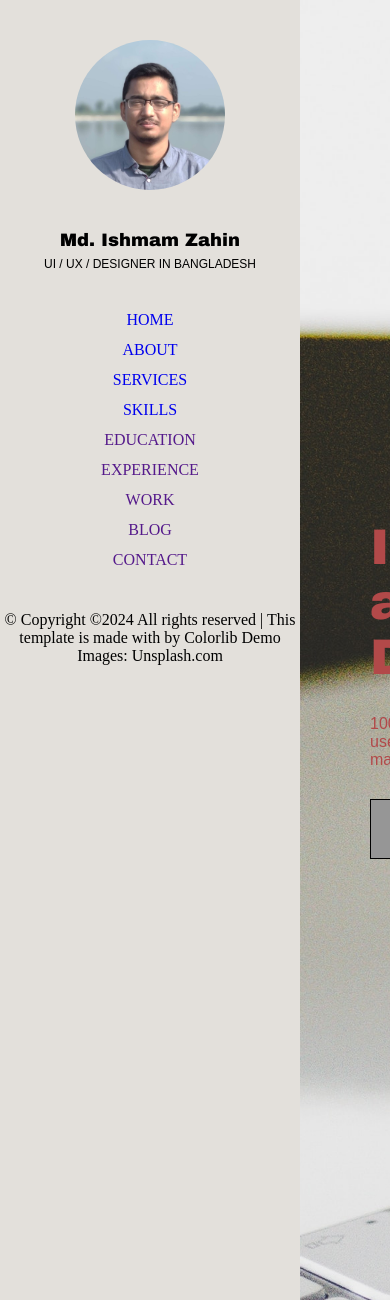
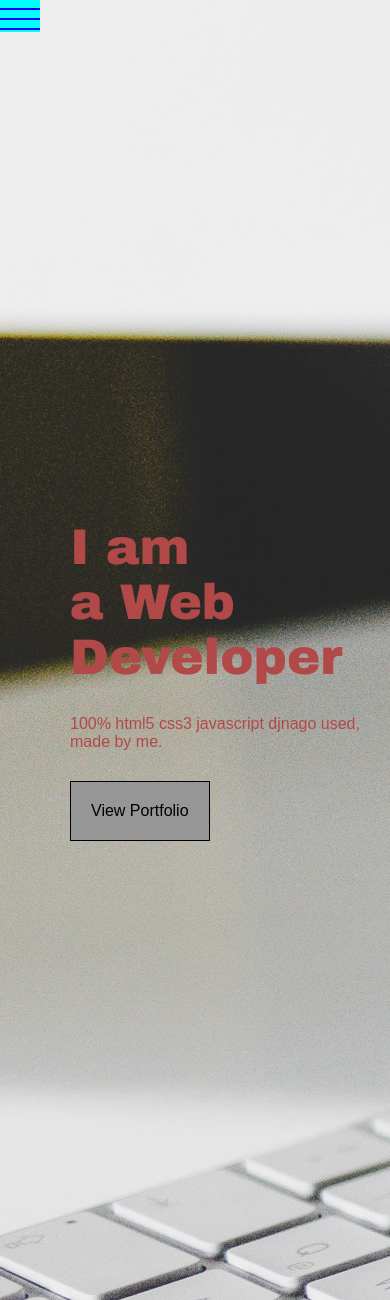
Before and after one commit to Ishmam-Zahin/final_portFolio_website, a Django app: page / in a window 390 px wide. Shown: the top 1300 px of the page. Run offline with Django 5.2, Linux system fonts and the light colour scheme.

Commit message:
added phone

```diff
--- /dev/null
+++ b/mywebsite/static/style.css
@@ -0,0 +1,174 @@
+*{
+    box-sizing: border-box;
+    margin: 0;
+    padding: 0;
+}
+body{
+    width: 100vw;
+    height: 100vh;
+}
+.bdy{
+    width: 100%;
+    height: 100%;
+    display: flex;
+    justify-content: center;
+    flex-direction: row;
+    overflow: auto;
+}
+.container{
+    width: 1200px;
+    height: 100%;
+    position: relative;
+    display: grid;
+    grid-template-columns: 300px auto;
+}
+.linkscontsiner{
+    background-color: rgb(227, 224, 219);
+    width: 300px;
+    height: 100vh;
+    position: fixed;
+    overflow-y: auto;
+    display: flex;
+    flex-direction: column;
+    align-items: center;
+}
+.mainpage{
+    background-color: rgb(188, 188, 188);
+    position: absolute;
+    width: calc(100% - 300px);
+    height: fit-content;
+    margin-left: 300px;
+}
+.menubutton{
+    position: fixed;
+    background-color: aqua;
+    height: 32px;
+    width: 40px;
+    z-index: 3;
+    display: none;
+}
+.ownerphoto{
+    display: inline-block;
+    width: 150px;
+    height: 150px;
+    border-radius: 50%;
+    margin-top: 40px;
+}
+.intro{
+    margin-top: 40px;
+}
+.intro .name{
+    font-family: "Arial Black", sans-serif;
+    font-size: large;
+    width: fit-content;
+    margin-left: auto;
+    margin-right: auto;
+}
+.intro .extra{
+    font-family: sans-serif;
+    margin-top: 5px;
+    font-size: 12px;
+    margin-top: 7px;
+}
+.links{
+    list-style-type: none;
+    margin-top: 30px;
+}
+.links li{
+    margin-top: 10px;
+    display: flex;
+    justify-content: center;
+}
+.links li a{
+    text-decoration: none;
+    position: relative;
+    display: block;
+}
+.links li a::after{
+    display: block;
+    content: "";
+    height: 0;
+    width: 0;
+    border: 1px solid rgba(255, 0, 0, 0);
+    margin: auto;
+    transition: width .3s;
+}
+.links li a:hover::after{
+    border-bottom: 1px solid rgb(255, 0, 0);
+    width: 100%;
+}
+.linkscontsiner footer{
+    text-align: center;
+    margin-top: 40px;
+}
+.csHome{
+    width: 100%;
+    height: max(100vh, 740px);
+    position: relative;
+    background-repeat: no-repeat;
+    background-size: cover;
+    opacity: 0;
+
+    transition: opacity 1s;
+}
+.csHome .greetingP1{
+    position: absolute;
+    font-family: "Arial Black", serif;
+    font-size: 50px;
+    margin-left: 70px;
+    visibility: hidden;
+
+    transition: top 2s;
+}
+.csHome .greetingP2{
+    position: absolute;
+    font-family: "Arial Black", serif;
+    font-size: 50px;
+    margin-left: 70px;
+    color: rgb(178, 73, 73);
+    visibility: hidden;
+
+    transition: top 2s;
+}
+.csAbout{
+    background-color: white;
+    width: 100%;
+    height: 100vh;
+}
+.csServices{
+    background-image: url("/static/resources/mainPageBgImage.jpg");
+    background-attachment: fixed;
+    background-repeat: no-repeat;
+    background-size: cover;
+    width: 100%;
+    height: 100vh;
+}
+.csSkills{
+    background-color: white;
+    width: 100%;
+    height: 100vh;
+}
+
+@media screen and (max-width: 750px){
+    .container{
+        width: 100%;
+        display: block;
+        position: relative;
+    }
+    .menubutton{
+        display: block;
+        z-index: 3;
+    }
+    .linkscontsiner{
+        z-index: 2;
+        left: -300px;
+        visibility: hidden;
+
+        transition: left .5s;
+    }
+    .mainpage{
+        z-index: 1;
+        margin-left: 0;
+        width: 100%;
+    }
+}
--- a/mywebsite/templates/index.html
+++ b/mywebsite/templates/index.html
@@ -2,162 +2,35 @@
 <!DOCTYPE html>
 <html lang="en">
 <head>
+    <link rel="stylesheet" href="{% static 'style.css' %}">
     <meta charset="UTF-8">
     <meta name="viewport" content="width=device-width, initial-scale=1.0">
     <title>MyWebsite</title>
-
-<style>
-    *{
-        box-sizing: border-box;
-        margin: 0;
-        padding: 0;
-    }
-    body{
-        width: 100vw;
-        height: 100vh;
-    }
-    .bdy{
-        width: 100%;
-        height: 100%;
-        display: flex;
-        justify-content: center;
-        flex-direction: row;
-        overflow: auto;
-    }
-    .container{
-        width: 1200px;
-        height: 100%;
-        position: relative;
-        display: grid;
-        grid-template-columns: 300px auto;
-    }
-    .linkscontsiner{
-        background-color: rgb(227, 224, 219);
-        width: 300px;
-        height: 100vh;
-        position: fixed;
-        overflow-y: auto;
-        display: flex;
-        flex-direction: column;
-        align-items: center;
-    }
-    .mainpage{
-        background-color: rgb(188, 188, 188);
-        position: absolute;
-        width: calc(100% - 300px);
-        height: fit-content;
-        margin-left: 300px;
-    }
-    .ownerphoto{
-        display: inline-block;
-        width: 150px;
-        height: 150px;
-        border-radius: 50%;
-        margin-top: 40px;
-    }
-    .intro{
-        margin-top: 40px;
-    }
-    .intro .name{
-        font-family: "Arial Black", sans-serif;
-        font-size: large;
-        width: fit-content;
-        margin-left: auto;
-        margin-right: auto;
-    }
-    .intro .extra{
-        font-family: sans-serif;
-        margin-top: 5px;
-        font-size: 12px;
-        margin-top: 7px;
-    }
-    .links{
-        list-style-type: none;
-        margin-top: 30px;
-    }
-    .links li{
-        margin-top: 10px;
-        display: flex;
-        justify-content: center;
-    }
-    .links li a{
-        text-decoration: none;
-        position: relative;
-        display: block;
-    }
-    .links li a::after{
-        display: block;
-        content: "";
-        height: 0;
-        width: 0;
-        border: 1px solid rgba(255, 0, 0, 0);
-        margin: auto;
-        transition: width .3s;
-    }
-    .links li a:hover::after{
-        border-bottom: 1px solid rgb(255, 0, 0);
-        width: 100%;
-    }
-    .linkscontsiner footer{
-        text-align: center;
-        margin-top: 40px;
-    }
-    .csHome{
-        width: 100%;
-        height: max(100vh, 740px);
-        position: relative;
-        background-repeat: no-repeat;
-        background-size: cover;
-        opacity: 0;
-
-        transition: opacity 1s;
-    }
-    .csHome .greetingP1{
-        position: absolute;
-        font-family: "Arial Black", serif;
-        font-size: 50px;
-        margin-left: 70px;
-        visibility: hidden;
-
-        transition: top 2s;
-    }
-    .csHome .greetingP2{
-        position: absolute;
-        font-family: "Arial Black", serif;
-        font-size: 50px;
-        margin-left: 70px;
-        color: rgb(178, 73, 73);
-        /* text-shadow: 5px 0px 10px rgb(255, 255, 255); */
-        visibility: hidden;
-
-        transition: top 2s;
-    }
-    .csAbout{
-        background-color: white;
-        width: 100%;
-        height: 100vh;
-    }
-    .csServices{
-        background-image: url("/static/resources/mainPageBgImage.jpg");
-        background-attachment: fixed;
-        background-repeat: no-repeat;
-        background-size: contain;
-        background-position: 210px 0px;
-        width: 100%;
-        height: 100vh;
-    }
-    .csSkills{
-        background-color: white;
-        width: 100%;
-        height: 100vh;
-    }
-
-</style>
 </head>
 <body>
     <div class="bdy">
         <div class="container">
-            <div class="linkscontsiner">
+            <div class="menubutton" onclick="menubar()">
+                <div class="linetop" id="linetop" style="
+                    width: 100%;
+                    height: 0;
+                    border: 1px solid blue;
+                    margin-top: 8px;
+                    "></div>
+                <div class="linemid" id="linemid" style="
+                    width: 100%;
+                    height: 0;
+                    border: 1px solid blue;
+                    margin-top: 8px;
+                "></div>
+                <div class="linebottom" id="linebottom" style="
+                    width: 100%;
+                    height: 0;
+                    border: 1px solid blue;
+                    margin-top: 8px;
+                "></div>
+            </div>
+            <div class="linkscontsiner" id="linkscontsiner">
                     <img src="{% static 'resources/ownerphotos.jpg' %}" alt="ownerphoto" class="ownerphoto">
                     <section class="intro">
                         <p class="name">Md. Ishmam Zahin</p>
@@ -218,20 +91,22 @@
 <script>
     let homeBgImageNo = 0;
     let showed = false;
+    let ismenu = false;
+
     slideShow();
     function slideShow(){
         let elementId = document.getElementById("home");
         if(showed == false){
             if(homeBgImageNo == 1){
                 elementId.style.backgroundPosition = "0px 0px";
-                elementId.style.backgroundImage = 'url("/static/resources/homeBg1.jpg")';
+                elementId.style.backgroundImage = "url(\"{% static 'resources/homeBg1.jpg' %}\")";
 
                 document.getElementById("greetingP2").style.visibility = "visible";
                 document.getElementById("greetingP2").style.top = "20%";
             }
             else if(homeBgImageNo == 0){
                 elementId.style.backgroundPosition = "-200px 0px";
-                elementId.style.backgroundImage = 'url("/static/resources/homeBg2.jpg")';
+                elementId.style.backgroundImage = "url(\"{% static 'resources/homeBg2.jpg' %}\")";
 
                 document.getElementById("greetingP1").style.visibility = "visible";
                 document.getElementById("greetingP1").style.top = "20%";
@@ -256,5 +131,29 @@
         }
     }
 
+    function menubar(){
+        if(ismenu  == false){
+            document.getElementById("linkscontsiner").style.visibility = "visible";
+            document.getElementById("linkscontsiner").style.left = "0";
+            document.getElementById("linemid").style.visibility = "hidden";
+            document.getElementById("linetop").style.rotate = "35deg";
+            document.getElementById("linetop").style.transform = "translate(4px, 7px)";
+            document.getElementById("linebottom").style.rotate = "-35deg";
+            document.getElementById("linebottom").style.transform = "translate(4px, -9px)";
+
+            ismenu = true;
+        }
+        else{
+            document.getElementById("linkscontsiner").style.left = "-300px";
+            document.getElementById("linemid").style.visibility = "visible";
+            document.getElementById("linetop").style.rotate = "0deg";
+            document.getElementById("linetop").style.transform = "translate(0px, 0px)";
+            document.getElementById("linebottom").style.rotate = "0deg";
+            document.getElementById("linebottom").style.transform = "translate(0px, 0px)";
+
+            ismenu = false;
+        }
+    }
+
 </script>
 </html>
```
